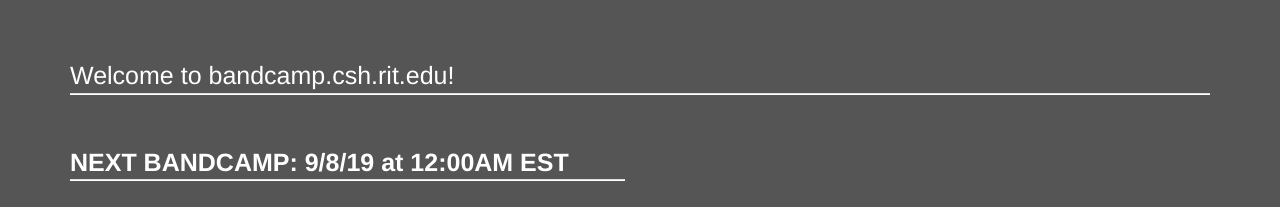
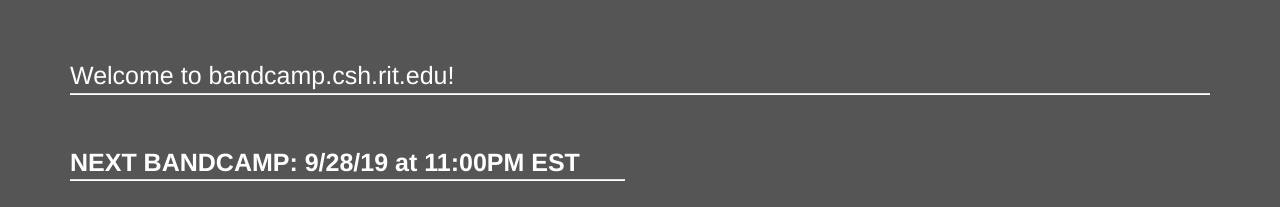
Before and after one commit to WillNilges/csh-bandcamp, a plain HTML site: page index.html in a window 1280 px wide. Shown: the top 207 px of the page. Drawn offline with Linux system fonts and the light colour scheme.

Commit message:
Update bandcamp time

```diff
--- a/index.html
+++ b/index.html
@@ -15,7 +15,7 @@
   <div class="row">
     <section class='col-xs-12 col-sm-6 col-md-6'>
       <section>
-          <h1> <strong>NEXT BANDCAMP: 9/8/19 at 12:00AM EST</strong></h1>
+          <h1> <strong>NEXT BANDCAMP: 9/28/19 at 11:00PM EST</strong></h1>
         <h2>Adding videos ... please check back soon!</h2>
           <p>To change this application, DM me your videos of bandcamp!</p>
           <img src="195515-wilnil-bandcamp_plug.png" alt="bandcamp banner">
```
